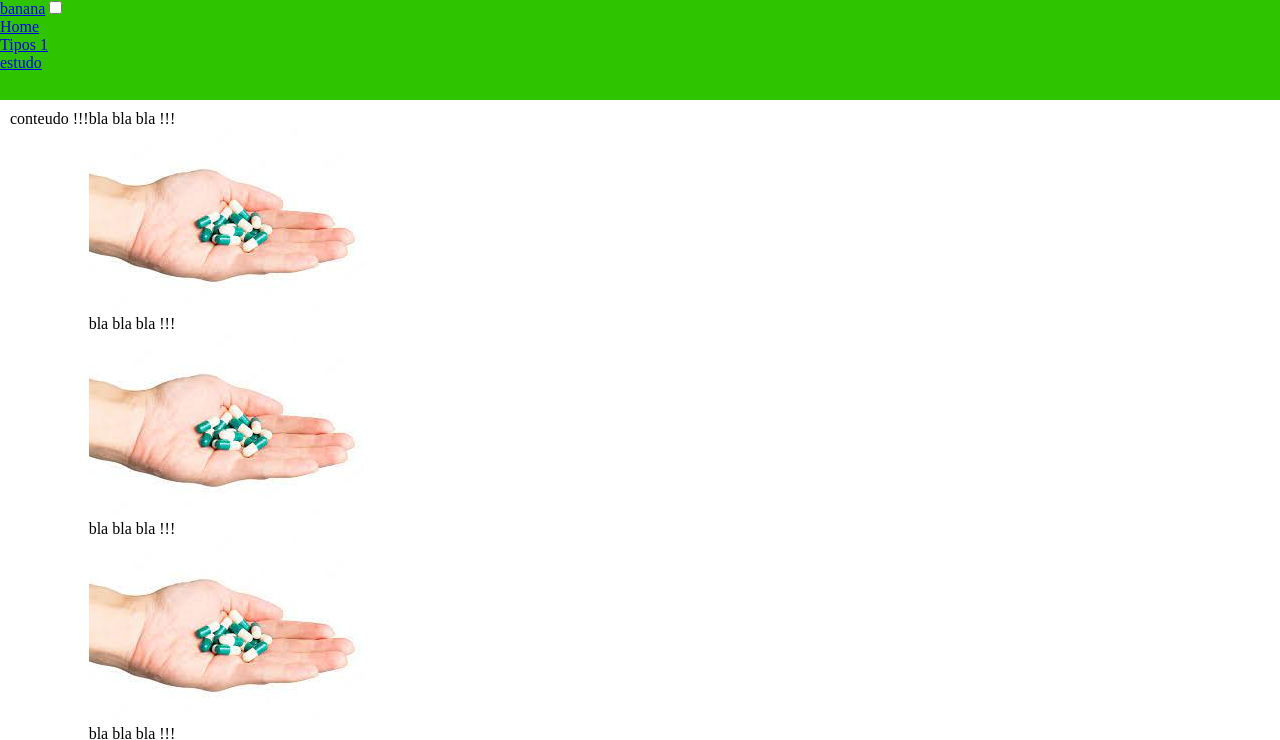
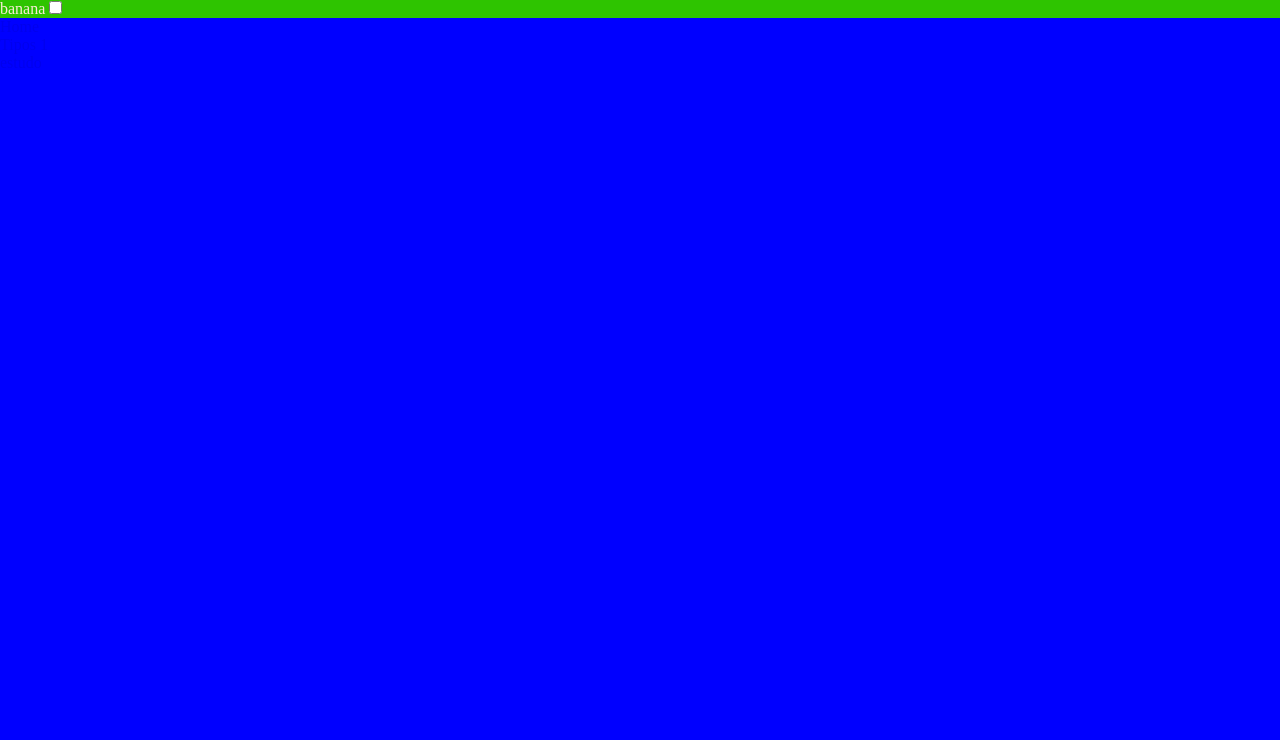
Before and after one commit to DaniltonN11/2f2t, a plain HTML site: page index.html in a window 1280 px wide. Shown: the top 740 px of the page. Drawn offline with Linux system fonts and the light colour scheme.

Commit message:
Update dorgas.css

```diff
--- a/dorgas.css
+++ b/dorgas.css
@@ -7,6 +7,35 @@
     width: 100;
     height: 60px;
     background-color: pink;
+    position: sticky;
+    top: 0;
+}
+menu a{
+    display: block;
+    padding: 30px;
+    color: azure;
+}
+
+menu a:hover{
+
+    color: rgb(0, 65, 65);
+}
+
+.logo{
+    display: inline-block;
+    color: antiquewhite;
+}
+#logo{
+    width: 10vh;
+    height: 5px;
+}
+
+.nav{
+    width: 100%;
+    height: 100%;
+    position: fixed;
+    background-color: blue;
+    overflow: hidden;
 }
 
 .conteudo{
@@ -22,6 +51,14 @@
 .img-mobile{
     width: 50px;
 }
+a{
+    text-decoration: none;
+}
+ul{
+    list-style: none;
+}
+
+
 
 @media screen and (min-width: 768px) {
 
```
